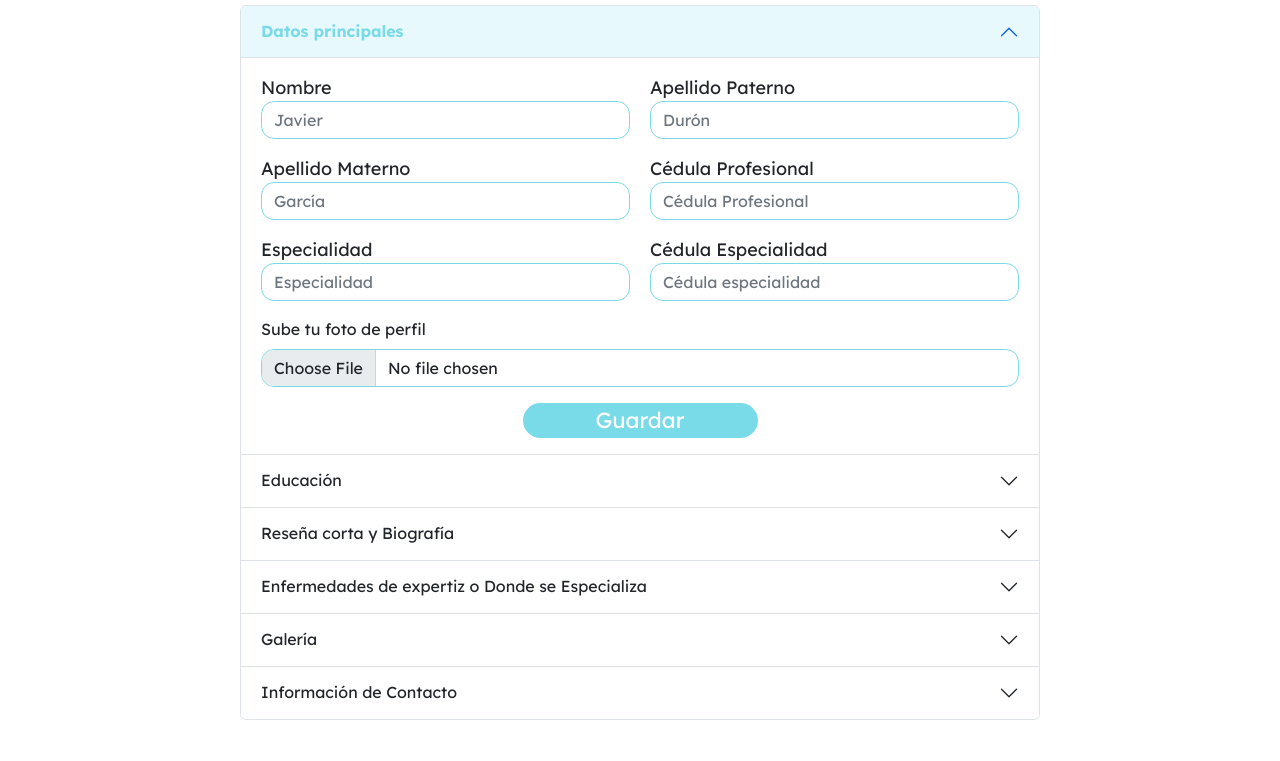
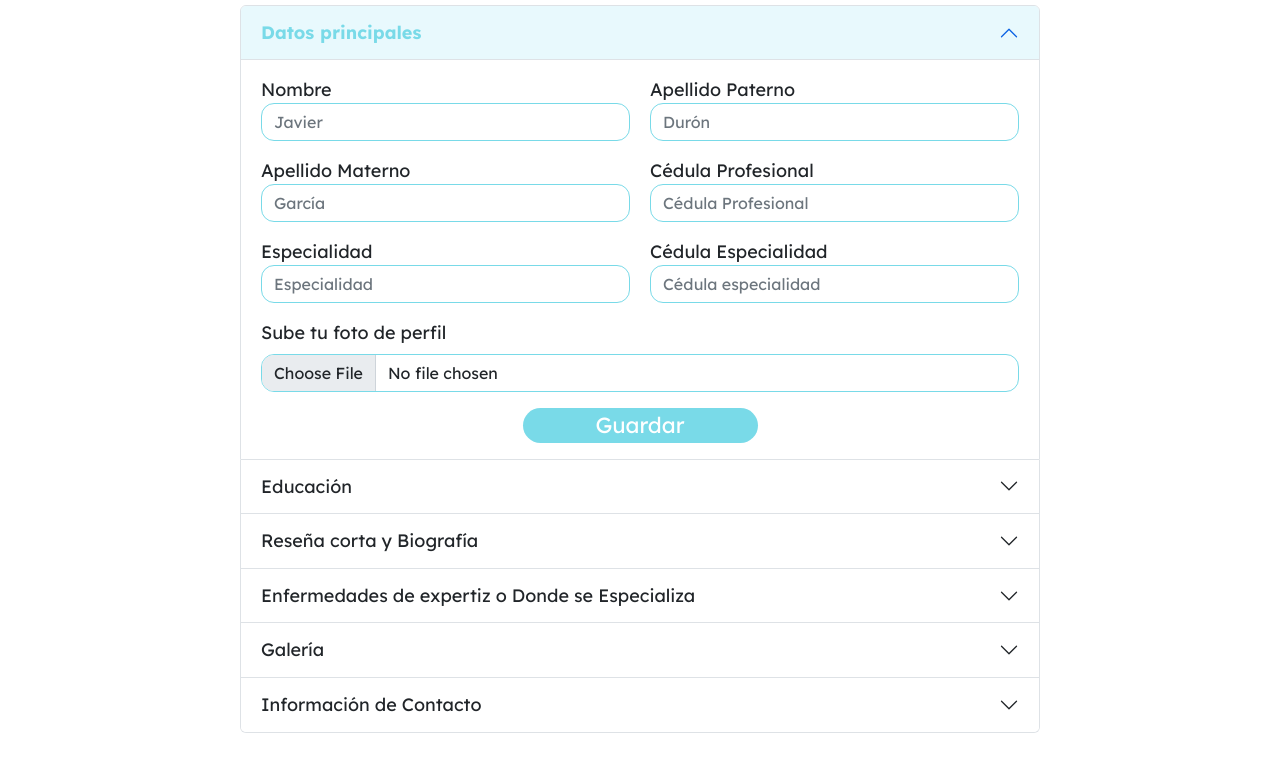
Before and after one commit to yaakov04/java-rangers, a website with bundled scripts: page formulario.html in a window 1280 px wide. Shown: the part 191-952 px from the top of the page. Built offline with nearby package versions, Linux system fonts and the light colour scheme.

Commit message:
cambios en el formulario tamaño texto

```diff
--- a/formulario.html
+++ b/formulario.html
@@ -29,7 +29,7 @@
               <!--Primer formulario-->
               <div class="accordion-item">
                 <h2 class="accordion-header" id="panelsStayOpen-headingOne">
-                  <button class="accordion-button" type="button" data-bs-toggle="collapse" data-bs-target="#panelsStayOpen-collapseOne" aria-expanded="true" aria-controls="panelsStayOpen-collapseOne">
+                  <button class="accordion-button label-font" type="button" data-bs-toggle="collapse" data-bs-target="#panelsStayOpen-collapseOne" aria-expanded="true" aria-controls="panelsStayOpen-collapseOne">
                     Datos principales
                   </button>
                 </h2>
@@ -67,7 +67,7 @@
                                  </div>
                              </div>
                              <div class="form-group">
-                              <label for="formFileLg" class="form-label">Sube tu foto de perfil</label>
+                              <label for="formFileLg" class="form-label label-font">Sube tu foto de perfil</label>
                               <input class="form-control form-control" id="formFileLg" type="file" required >
                                </div>
                              <div>
@@ -96,7 +96,7 @@
               <!--Segundo formulario-->
               <div class="accordion-item">
                 <h2 class="accordion-header" id="panelsStayOpen-headingTwo">
-                  <button class="accordion-button collapsed" type="button" data-bs-toggle="collapse" data-bs-target="#panelsStayOpen-collapseTwo" aria-expanded="false" aria-controls="panelsStayOpen-collapseTwo">
+                  <button class="accordion-button collapsed label-font" type="button" data-bs-toggle="collapse" data-bs-target="#panelsStayOpen-collapseTwo" aria-expanded="false" aria-controls="panelsStayOpen-collapseTwo">
                     Educación
                   </button>
                 </h2>
@@ -122,7 +122,7 @@
               <!--Tercero formulario-->
               <div class="accordion-item">
                 <h2 class="accordion-header" id="panelsStayOpen-headingThree">
-                  <button class="accordion-button collapsed" type="button" data-bs-toggle="collapse" data-bs-target="#panelsStayOpen-collapseThree" aria-expanded="false" aria-controls="panelsStayOpen-collapseThree">
+                  <button class="accordion-button collapsed label-font" type="button" data-bs-toggle="collapse" data-bs-target="#panelsStayOpen-collapseThree" aria-expanded="false" aria-controls="panelsStayOpen-collapseThree">
                     Reseña corta y Biografía
                   </button>
                 </h2>
@@ -148,7 +148,7 @@
               <!--Cuarto formulario-->
               <div class="accordion-item">
                 <h2 class="accordion-header" id="panelsStayOpen-headingFour">
-                  <button class="accordion-button collapsed" type="button" data-bs-toggle="collapse" data-bs-target="#panelsStayOpen-collapseFour" aria-expanded="false" aria-controls="panelsStayOpen-collapseFour">
+                  <button class="accordion-button collapsed label-font" type="button" data-bs-toggle="collapse" data-bs-target="#panelsStayOpen-collapseFour" aria-expanded="false" aria-controls="panelsStayOpen-collapseFour">
                     Enfermedades de expertiz o Donde se Especializa
                   </button>
                 </h2>
@@ -186,7 +186,7 @@
               <!--Quinto formulario-->
               <div class="accordion-item">
                 <h2 class="accordion-header" id="panelsStayOpen-headingFive">
-                  <button class="accordion-button collapsed" type="button" data-bs-toggle="collapse" data-bs-target="#panelsStayOpen-collapseFive" aria-expanded="false" aria-controls="panelsStayOpen-collapseFive">
+                  <button class="accordion-button collapsed label-font" type="button" data-bs-toggle="collapse" data-bs-target="#panelsStayOpen-collapseFive" aria-expanded="false" aria-controls="panelsStayOpen-collapseFive">
                     Galería
                   </button>
                 </h2>
@@ -241,7 +241,7 @@
               <!--QSexto formulario-->
               <div class="accordion-item">
                 <h2 class="accordion-header" id="panelsStayOpen-headingSix">
-                  <button class="accordion-button collapsed" type="button" data-bs-toggle="collapse" data-bs-target="#panelsStayOpen-collapseSix" aria-expanded="false" aria-controls="panelsStayOpen-collapseSix">
+                  <button class="accordion-button collapsed label-font" type="button" data-bs-toggle="collapse" data-bs-target="#panelsStayOpen-collapseSix" aria-expanded="false" aria-controls="panelsStayOpen-collapseSix">
                     Información de Contacto
                   </button>
                 </h2>
```
